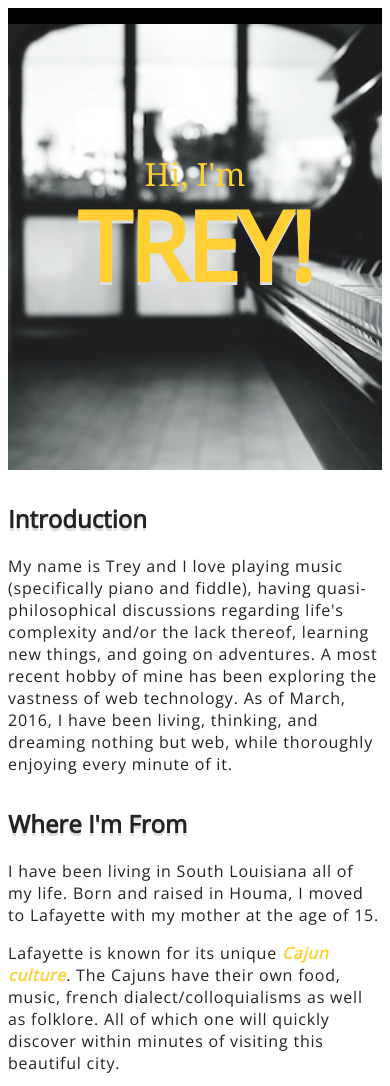
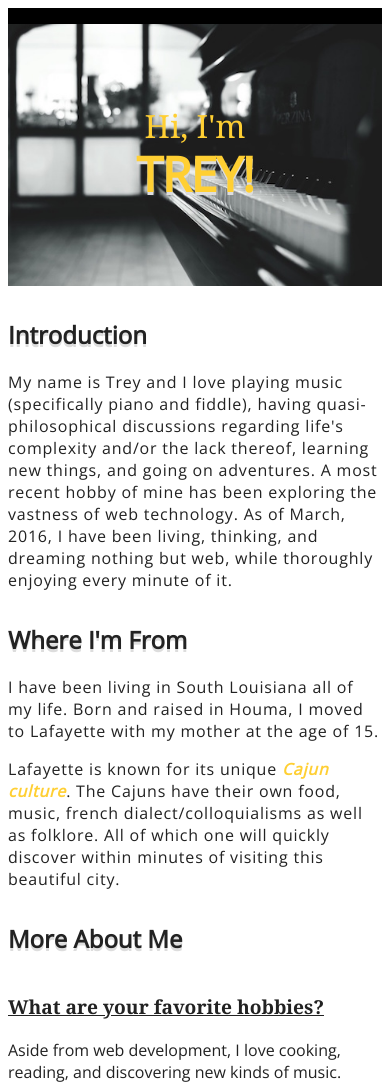
Before and after one commit to treyrader11/aboutMePage2, a plain HTML site: page index.html in a window 390 px wide. Shown: the top 1086 px of the page. Drawn offline with nearby package versions, Linux system fonts and the light colour scheme; a web font is replaced by a local one.

Commit message:
new media queries

```diff
--- a/aboutMe.css
+++ b/aboutMe.css
@@ -2,6 +2,7 @@ body {
 	color: #222222;
 	font-size: 1em;
 	font-family: "Open Sans", "Helvetica Neue", sans-serif;
+	/*background-color: #eee;*/
 }
 
 .masthead-heading,
@@ -81,6 +82,20 @@ body {
 
 }
 
+@media only screen and (max-width: 500px) {
+	.content-footer {
+		padding-top: .625rem;
+	}
+
+	.content-footer > p {
+		font-size: .812rem;
+	}
+	.content-footer > ul > li {
+		font-size: .812rem;
+	}
+
+}
+
 a {
 	font-weight: bold;
 	text-decoration: none;
@@ -98,3 +113,13 @@ a:visited {
 .questions-section > h2 {
 	text-decoration: underline;
 }
+
+@media only screen and (max-width: 500px) {
+    .masthead {
+    	padding: 3em 0;
+    }
+
+    .masthead-heading {
+        font-size: 3em;
+    }
+}
--- /dev/null
+++ b/mediaQuery/media.css
@@ -0,0 +1,13 @@
+@media only screen and (max-width: 500px) {
+	.masthead {
+		padding: 3em 0;
+	}
+
+	.masthead-heading {
+		font-size: 3em;
+	}
+
+	body {
+		background-color: aliceblue;
+	}
+}
```
Also changed, not shown: index.html (+0 -1 lines).
